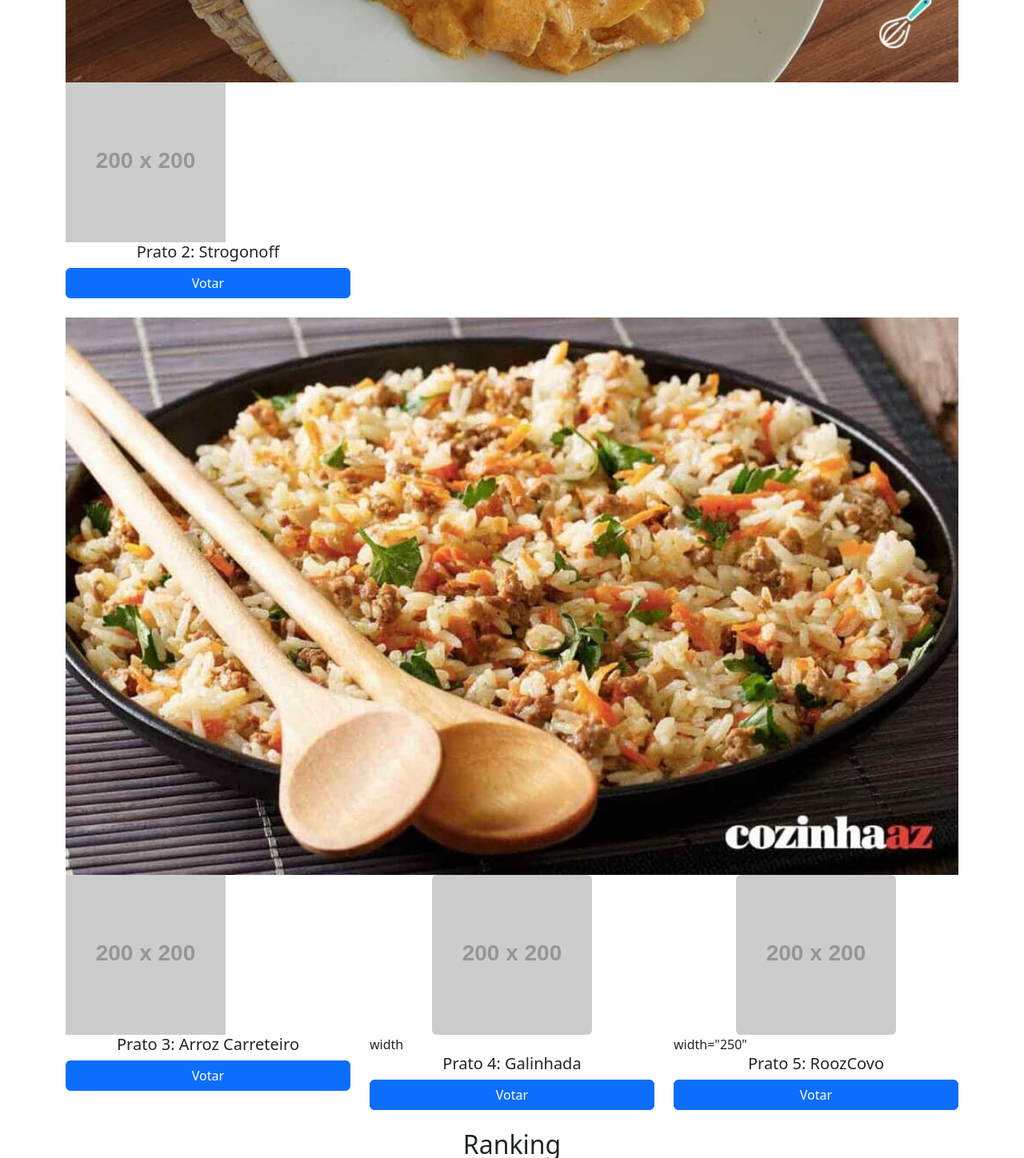
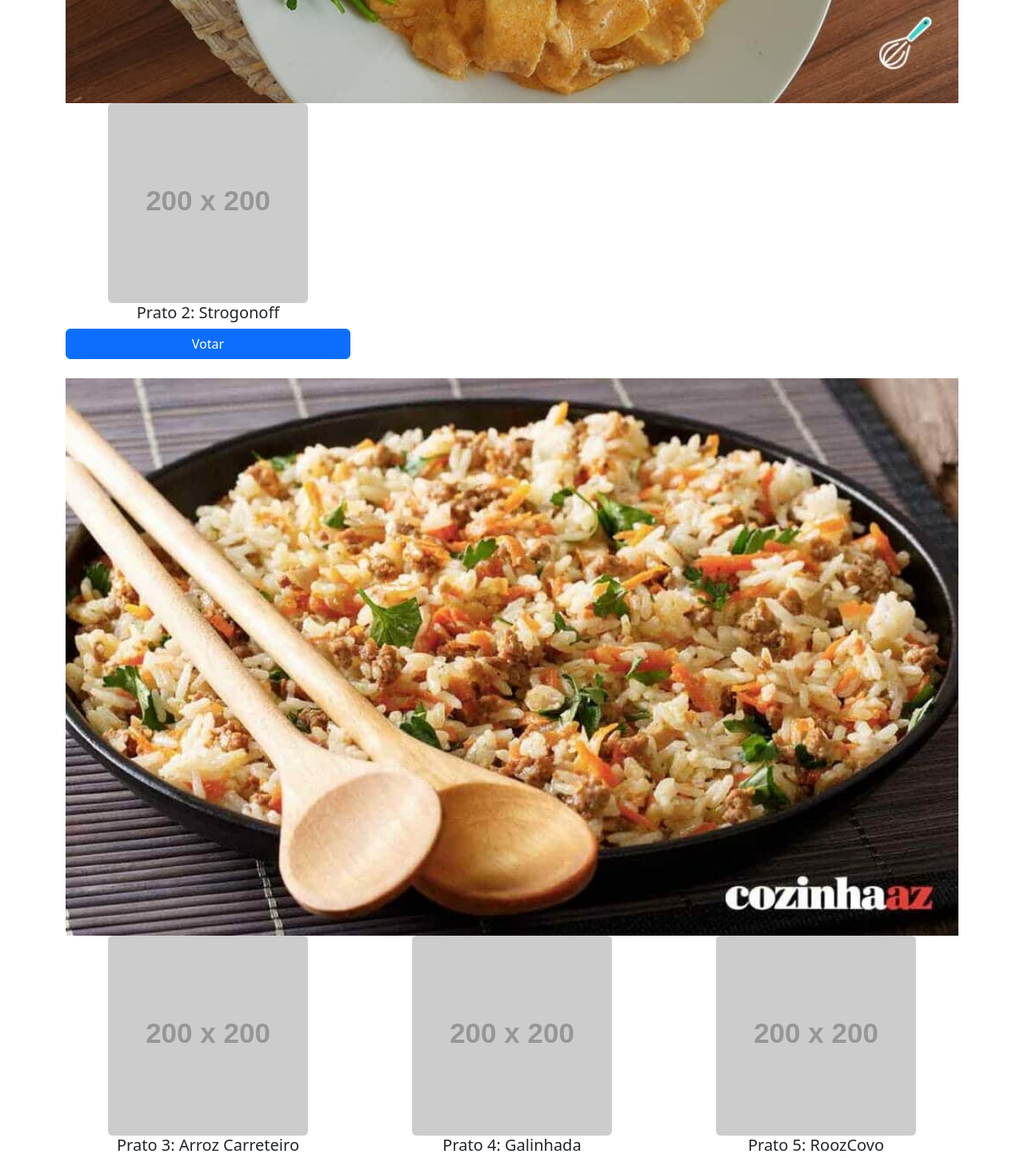
Before and after one commit to grupo006efg/urna, a plain HTML site: page index.html in a window 1280 px wide. Shown: the part 1960-3408 px from the top of the page at 80% size. Drawn offline with nearby package versions, Linux system fonts and the light colour scheme; placeholder pictures from the web are drawn by us.

Commit message:
atualizacao

```diff
--- a/index.html
+++ b/index.html
@@ -13,29 +13,29 @@
   <div class="row" id="votacao">
     <img src="img/images.jpeg" alt="prato1" class="dish-image" width="250">
     <div class="col-md-4 mb-4">
-        <img src="https://via.placeholder.com/200" alt="Prato 1" class="rounded mx-auto d-block"> width="250"
+        <img src="https://via.placeholder.com/200" alt="Prato 1" class="rounded mx-auto d-block" width="250">
         <h5 class="text-center">Prato 1: Lasanha Bolonhesa</h5>
         <button class="btn btn-primary w-100" onclick="vote(1)">Votar</button>
     </div>
      <img src="img/strogonoff_de_frango_simples_9886_orig.jpg" alt="prato2" class="rounded mx-auto d-block" width="250">
     <div class="col-md-4 mb-4">
-        <img src="https://via.placeholder.com/200" alt="Prato 2" class="dish-image">
+        <img src="https://via.placeholder.com/200" alt="Prato 2" class="rounded mx-auto d-block" width="250">
         <h5 class="text-center">Prato 2: Strogonoff</h5>
         <button class="btn btn-primary w-100" onclick="vote(2)">Votar</button>
     </div>
      <img src="img/arroz-carreteiro-1024x640-2.jpg" alt="prato3" class="rounded mx-auto d-block" width="250">
     <div class="col-md-4 mb-4">
-        <img src="https://via.placeholder.com/200" alt="Prato5" class="dish-image">
+        <img src="https://via.placeholder.com/200" alt="Prato5" class="rounded mx-auto d-block" width="250">
         <h5 class="text-center">Prato 3: Arroz Carreteiro</h5>
         <button class="btn btn-primary w-100" onclick="vote(3)">Votar</button>
     </div>
     <div class="col-md-4 mb-4">
-        <img src="https://via.placeholder.com/200" alt="Prato 4" class="rounded mx-auto d-block"> width
+        <img src="https://via.placeholder.com/200" alt="Prato 4" class="rounded mx-auto d-block" width="250">
         <h5 class="text-center">Prato 4: Galinhada</h5>
         <button class="btn btn-primary w-100" onclick="vote(4)">Votar</button>
     </div>
     <div class="col-md-4 mb-4">
-        <img src="https://via.placeholder.com/200" alt="Prato 5" class="rounded mx-auto d-block">width="250"
+        <img src="https://via.placeholder.com/200" alt="Prato 5" class="rounded mx-auto d-block" width="250">
         <h5 class="text-center">Prato 5: RoozCovo</h5>
         <button class="btn btn-primary w-100" onclick="vote(5)">Votar</button>
     </div>
```
